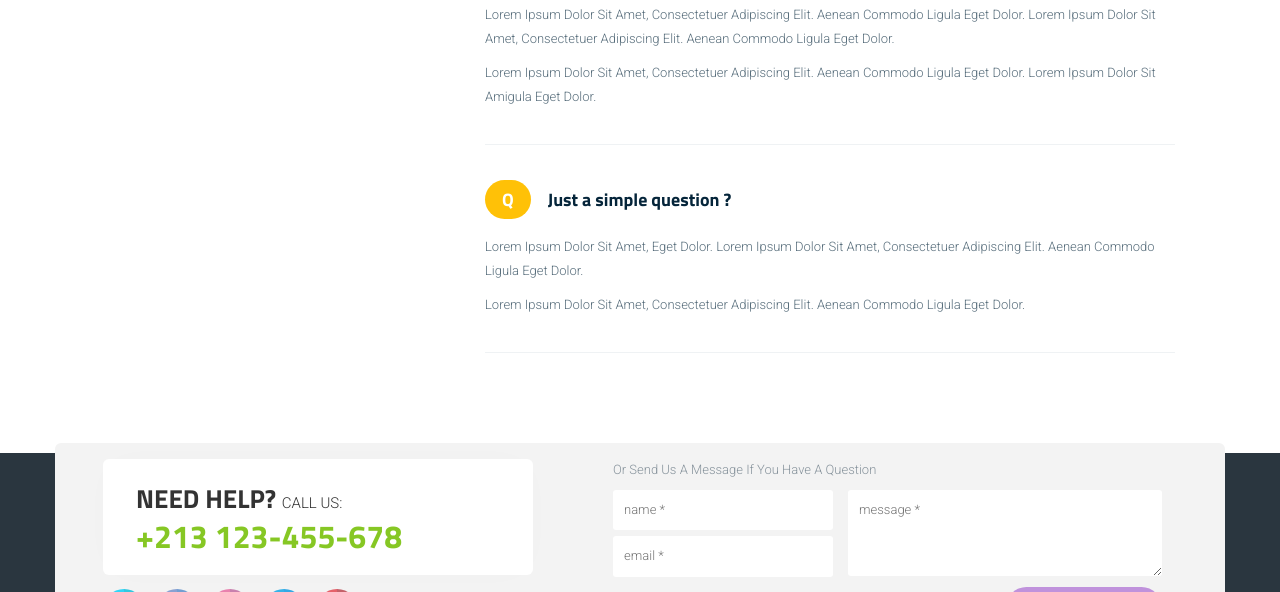
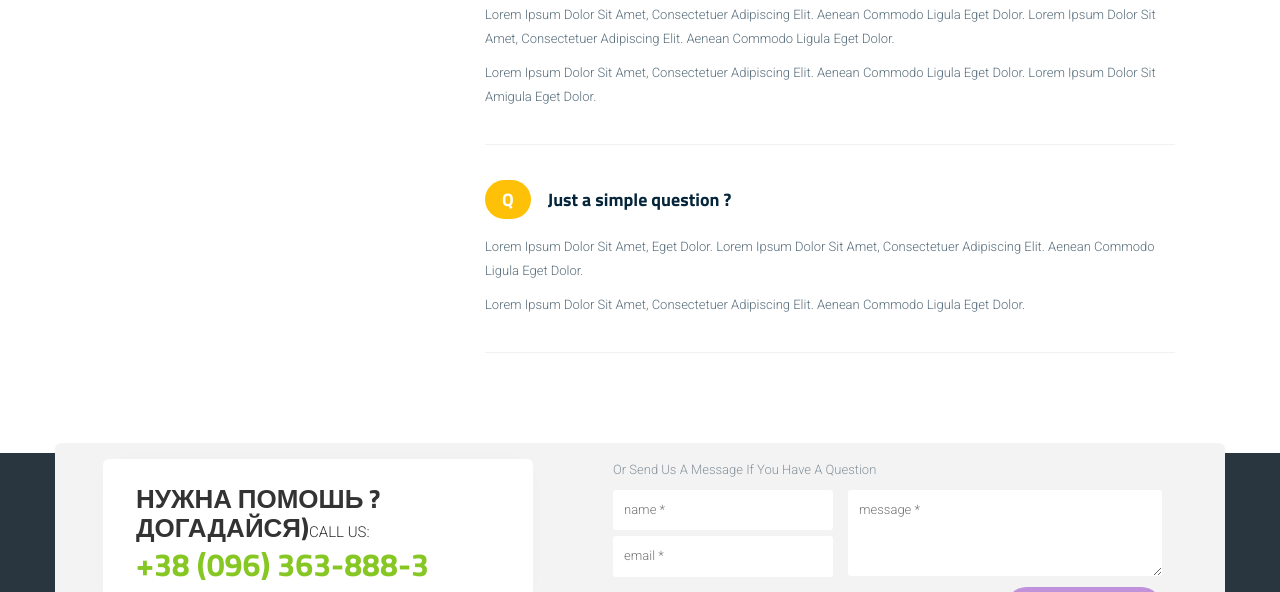
Before and after one commit to Pro-Ua/Pro-Ua.github.io, a plain HTML site: page contact.html in a window 1280 px wide. Shown: the part 1508-2100 px from the top of the page. Drawn offline with Linux system fonts and the light colour scheme.

Commit message:
Update contact.html

```diff
--- a/contact.html
+++ b/contact.html
@@ -217,7 +217,7 @@
                 <div class="col-md-12">
 
 				<div class="contact-tittle">
-				<h5>We may have already answered your question, you can look down on your question</h5>
+				<h5>Труляля все могу за три рубля))</h5>
 				<h3> <span>Lorem Ipsum Dolor Sit Amet, Consectetuer Adipiscing Elit. Aenean Commodo Ligula Eget Dolor.</span></h3>
 			    </div>
 
@@ -292,8 +292,8 @@
 					<div class="cntct-footer">
                         <div class="col-md-5">
                             <div class="phone-support">
-                                <h6>need help? <span>call us:</span></h6>
-                                <b>+213 123-455-678</b>
+                                <h6>Нужна помошь ? Догадайся)<span>call us:</span></h6>
+                                <b>+38 (096) 363-888-3</b>
                             </div>
 
                             <ul class="social-links"> <!-- SOCIAL ICONS -->
```
